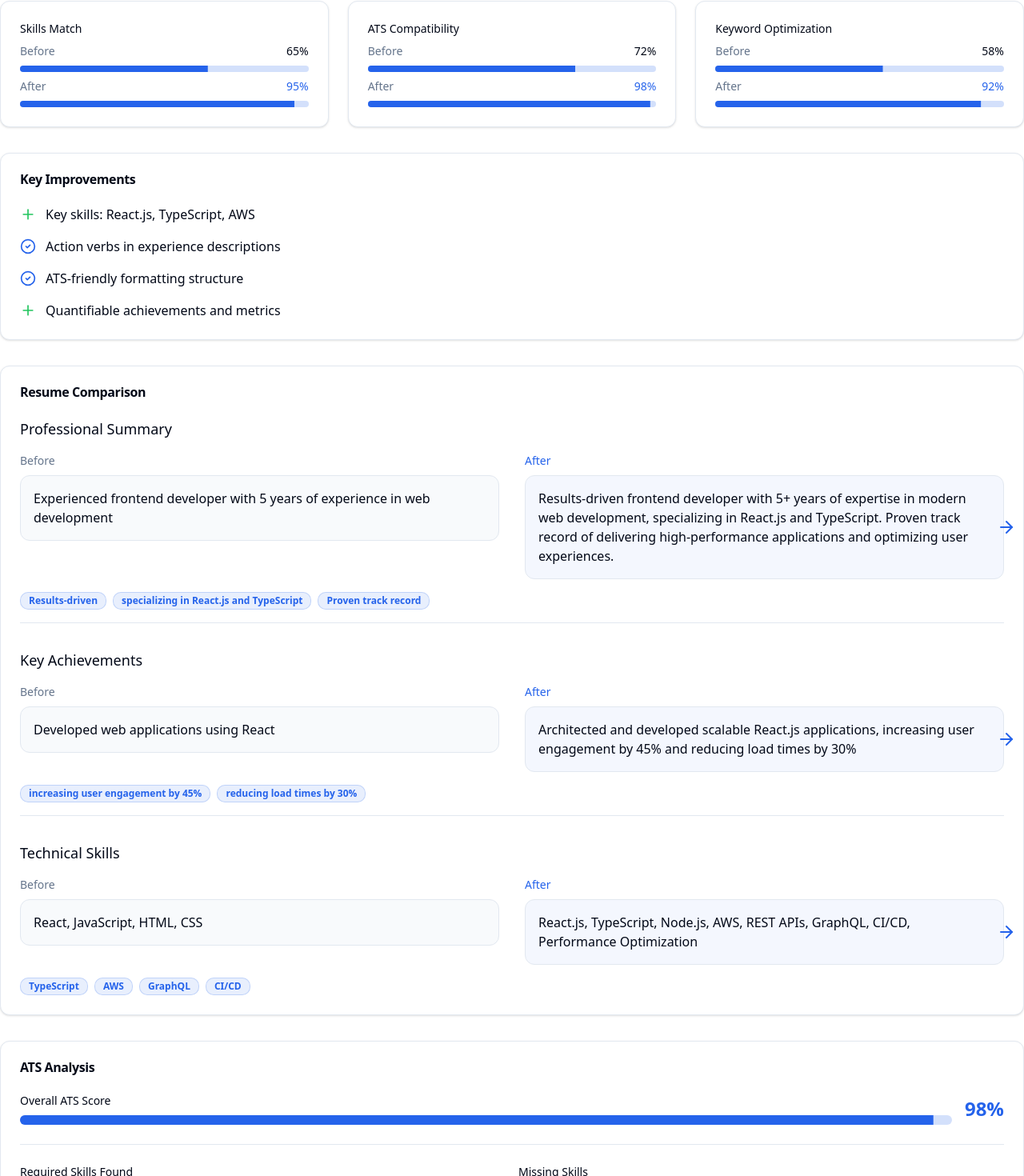
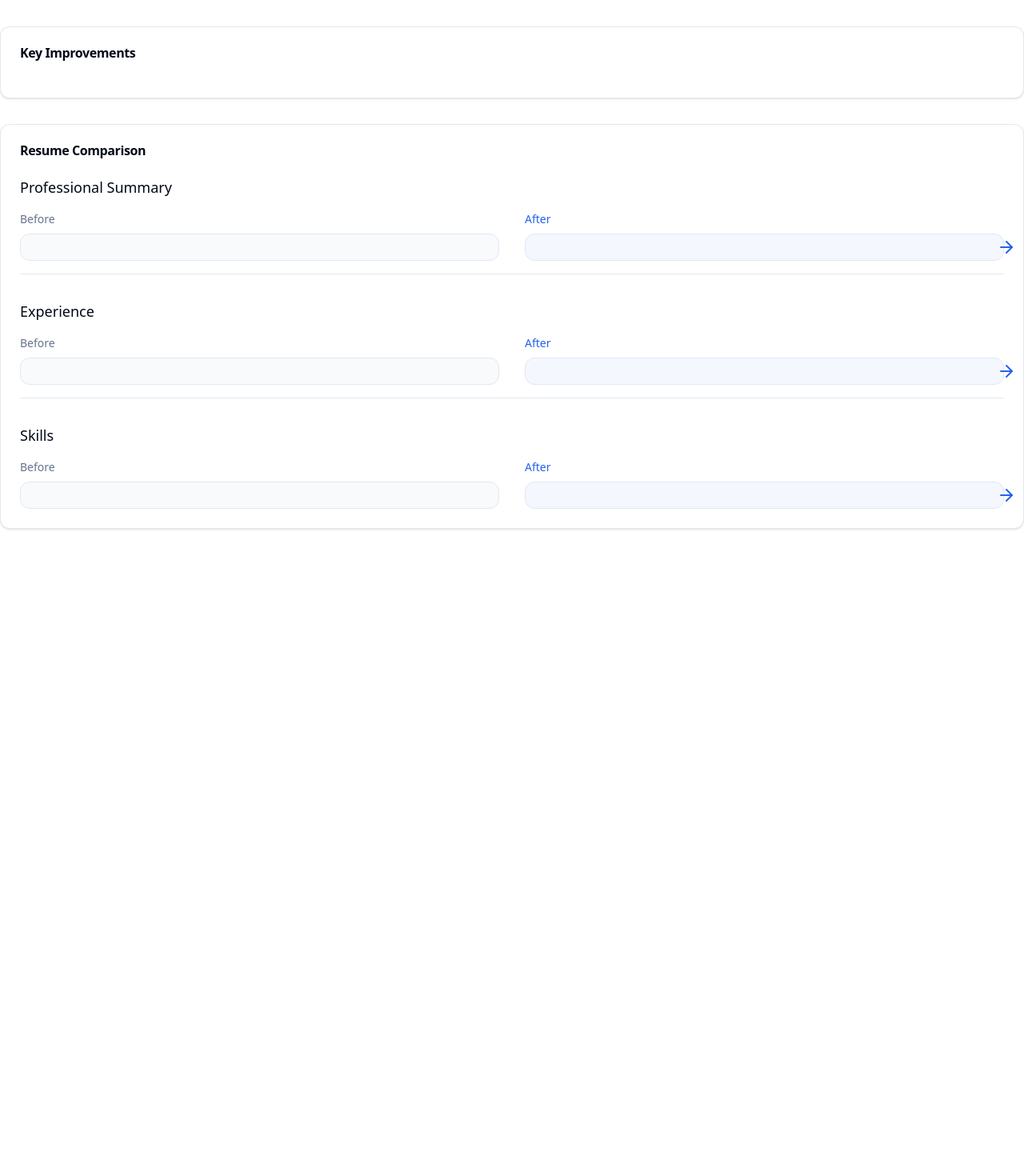
Before and after one commit to orozcop9/TailorMyResume-AI, a Next.js app: page /optimize/results in a window 1280 px wide. Shown: the part 163-1633 px from the top of the page at 80% size. After the commit the page ends 888 px from the top, so only its background shows below. Built offline with nearby package versions, Linux system fonts and the light colour scheme.

Commit message:
fix(results): Update ResultsView to display actual resume content

```diff
--- a/src/components/optimize/OptimizeForm.tsx
+++ b/src/components/optimize/OptimizeForm.tsx
@@ -58,7 +58,15 @@ export function OptimizeForm() {
         throw new Error(data.error || "Failed to optimize resume");
       }
 
-      router.push("/optimize/results");
+      router.push({
+        pathname: "/optimize/results",
+        query: {
+          originalContent: encodeURIComponent(data.originalContent),
+          optimizedContent: encodeURIComponent(data.optimizedContent),
+          improvements: encodeURIComponent(JSON.stringify(data.improvements)),
+          keyChanges: encodeURIComponent(JSON.stringify(data.keyChanges))
+        }
+      });
     } catch (error) {
       toast({
         title: "Optimization Failed",
--- a/src/components/optimize/ResultsView.tsx
+++ b/src/components/optimize/ResultsView.tsx
@@ -2,7 +2,6 @@
 import { useState } from "react";
 import { Button } from "@/components/ui/button";
 import { Card, CardContent, CardHeader, CardTitle } from "@/components/ui/card";
-import { Tabs, TabsContent, TabsList, TabsTrigger } from "@/components/ui/tabs";
 import { Progress } from "@/components/ui/progress";
 import { Badge } from "@/components/ui/badge";
 import { Download, Share2, CheckCircle2, AlertCircle, Plus, ArrowRight } from "lucide-react";
@@ -11,44 +10,34 @@ import { useToast } from "@/hooks/use-toast";
 import { Dialog, DialogContent, DialogHeader, DialogTitle, DialogTrigger } from "@/components/ui/dialog";
 import { Input } from "@/components/ui/input";
 
-export function ResultsView() {
-  const [activeTab, setActiveTab] = useState("comparison");
+interface ResultsViewProps {
+  originalContent: string;
+  optimizedContent: string;
+  improvements: {
+    skillsMatch: number;
+    atsCompatibility: number;
+    keywordOptimization: number;
+  };
+  keyChanges: string[];
+}
+
+export function ResultsView({ originalContent, optimizedContent, improvements, keyChanges }: ResultsViewProps) {
   const [shareUrl, setShareUrl] = useState("");
   const { toast } = useToast();
 
-  const improvements = [
-    { type: "Skills Match", before: 65, after: 95 },
-    { type: "ATS Compatibility", before: 72, after: 98 },
-    { type: "Keyword Optimization", before: 58, after: 92 }
-  ];
-
-  const keyChanges = [
-    { type: "added", text: "Key skills: React.js, TypeScript, AWS" },
-    { type: "improved", text: "Action verbs in experience descriptions" },
-    { type: "optimized", text: "ATS-friendly formatting structure" },
-    { type: "added", text: "Quantifiable achievements and metrics" }
-  ];
-
-  const beforeAfterComparison = [
-    {
-      section: "Professional Summary",
-      before: "Experienced frontend developer with 5 years of experience in web development",
-      after: "Results-driven frontend developer with 5+ years of expertise in modern web development, specializing in React.js and TypeScript. Proven track record of delivering high-performance applications and optimizing user experiences.",
-      highlights: ["Results-driven", "specializing in React.js and TypeScript", "Proven track record"]
-    },
-    {
-      section: "Key Achievements",
-      before: "Developed web applications using React",
-      after: "Architected and developed scalable React.js applications, increasing user engagement by 45% and reducing load times by 30%",
-      highlights: ["increasing user engagement by 45%", "reducing load times by 30%"]
-    },
-    {
-      section: "Technical Skills",
-      before: "React, JavaScript, HTML, CSS",
-      after: "React.js, TypeScript, Node.js, AWS, REST APIs, GraphQL, CI/CD, Performance Optimization",
-      highlights: ["TypeScript", "AWS", "GraphQL", "CI/CD"]
-    }
-  ];
+  const sections = [
+    { title: "Professional Summary", content: originalContent },
+    { title: "Experience", content: originalContent },
+    { title: "Skills", content: originalContent }
+  ].map(section => {
+    const originalSection = extractSection(section.title, originalContent);
+    const optimizedSection = extractSection(section.title, optimizedContent);
+    return {
+      ...section,
+      before: originalSection,
+      after: optimizedSection
+    };
+  });
 
   const handleDownloadPDF = async () => {
     try {
@@ -56,9 +45,9 @@ export function ResultsView() {
         method: "POST",
         headers: { "Content-Type": "application/json" },
         body: JSON.stringify({
-          content: document.querySelector(".optimized-content")?.innerHTML,
+          content: optimizedContent,
           improvements,
-          keyChanges: keyChanges.map(k => k.text),
+          keyChanges
         }),
       });
 
@@ -159,21 +148,13 @@ export function ResultsView() {
       </div>
 
       <div className="grid grid-cols-3 gap-6">
-        {improvements.map((item) => (
-          <Card key={item.type}>
+        {Object.entries(improvements).map(([key, value]) => (
+          <Card key={key}>
             <CardContent className="pt-6">
-              <div className="text-sm font-medium">{item.type}</div>
-              <div className="mt-2 space-y-2">
-                <div className="flex items-center justify-between text-sm">
-                  <span className="text-muted-foreground">Before</span>
-                  <span>{item.before}%</span>
-                </div>
-                <Progress value={item.before} className="h-2" />
-                <div className="flex items-center justify-between text-sm">
-                  <span className="text-muted-foreground">After</span>
-                  <span className="text-primary">{item.after}%</span>
-                </div>
-                <Progress value={item.after} className="h-2 bg-primary/20" />
+              <div className="text-sm font-medium">{formatMetricName(key)}</div>
+              <div className="mt-2">
+                <Progress value={value} className="h-2" />
+                <div className="text-sm mt-2 text-right">{value}%</div>
               </div>
             </CardContent>
           </Card>
@@ -188,12 +169,8 @@ export function ResultsView() {
           <div className="space-y-4">
             {keyChanges.map((change, index) => (
               <div key={index} className="flex items-start gap-3">
-                {change.type === "added" ? (
-                  <Plus className="h-5 w-5 text-green-500 mt-0.5" />
-                ) : (
-                  <CheckCircle2 className="h-5 w-5 text-primary mt-0.5" />
-                )}
-                <span>{change.text}</span>
+                <Plus className="h-5 w-5 text-green-500 mt-0.5" />
+                <span>{change}</span>
               </div>
             ))}
           </div>
@@ -206,9 +183,9 @@ export function ResultsView() {
         </CardHeader>
         <CardContent>
           <div className="space-y-8">
-            {beforeAfterComparison.map((section, index) => (
+            {sections.map((section, index) => (
               <div key={index} className="space-y-4">
-                <h3 className="font-medium text-lg">{section.section}</h3>
+                <h3 className="font-medium text-lg">{section.title}</h3>
                 <div className="grid grid-cols-2 gap-8">
                   <div className="space-y-2">
                     <div className="text-sm font-medium text-muted-foreground">Before</div>
@@ -224,64 +201,27 @@ export function ResultsView() {
                     </div>
                   </div>
                 </div>
-                <div className="flex flex-wrap gap-2 mt-2">
-                  {section.highlights.map((highlight, i) => (
-                    <Badge key={i} variant="secondary" className="bg-primary/10 text-primary border-primary/20">
-                      {highlight}
-                    </Badge>
-                  ))}
-                </div>
-                {index < beforeAfterComparison.length - 1 && <Separator />}
+                {index < sections.length - 1 && <Separator />}
               </div>
             ))}
-          </div>
-        </CardContent>
-      </Card>
-
-      <Card>
-        <CardHeader>
-          <CardTitle>ATS Analysis</CardTitle>
-        </CardHeader>
-        <CardContent>
-          <div className="space-y-6">
-            <div className="flex items-center gap-4">
-              <div className="flex-1">
-                <div className="text-sm font-medium mb-2">Overall ATS Score</div>
-                <Progress value={98} className="h-3" />
-              </div>
-              <div className="text-2xl font-bold text-primary">98%</div>
-            </div>
-
-            <Separator />
-
-            <div className="grid grid-cols-2 gap-4">
-              <div>
-                <div className="text-sm font-medium mb-4">Required Skills Found</div>
-                <div className="flex flex-wrap gap-2">
-                  {["React.js", "TypeScript", "Node.js", "AWS", "REST APIs"].map((skill) => (
-                    <Badge key={skill} variant="secondary" className="flex items-center gap-1">
-                      <CheckCircle2 className="h-3 w-3" />
-                      {skill}
-                    </Badge>
-                  ))}
-                </div>
-              </div>
-
-              <div>
-                <div className="text-sm font-medium mb-4">Missing Skills</div>
-                <div className="flex flex-wrap gap-2">
-                  {["GraphQL"].map((skill) => (
-                    <Badge key={skill} variant="outline" className="flex items-center gap-1 text-muted-foreground">
-                      <AlertCircle className="h-3 w-3" />
-                      {skill}
-                    </Badge>
-                  ))}
-                </div>
-              </div>
-            </div>
           </div>
         </CardContent>
       </Card>
     </div>
   );
 }
+
+function extractSection(sectionTitle: string, content: string): string {
+  const sections = content.split(/\n(?=[A-Z])/);
+  const section = sections.find(s =>
+    s.toLowerCase().includes(sectionTitle.toLowerCase())
+  );
+  return section || "";
+}
+
+function formatMetricName(key: string): string {
+  return key
+    .split(/(?=[A-Z])/)
+    .map(word => word.charAt(0).toUpperCase() + word.slice(1))
+    .join(" ");
+}
--- a/src/pages/optimize/results.tsx
+++ b/src/pages/optimize/results.tsx
@@ -2,19 +2,30 @@
 import { Header } from "@/components/layout/Header";
 import { ResultsView } from "@/components/optimize/ResultsView";
 import Head from "next/head";
+import { useRouter } from "next/router";
 
 export default function ResultsPage() {
+  const router = useRouter();
+  const { originalContent, optimizedContent, improvements, keyChanges } = router.query;
+
+  const decodedData = {
+    originalContent: originalContent ? decodeURIComponent(originalContent as string) : "",
+    optimizedContent: optimizedContent ? decodeURIComponent(optimizedContent as string) : "",
+    improvements: improvements ? JSON.parse(decodeURIComponent(improvements as string)) : {},
+    keyChanges: keyChanges ? JSON.parse(decodeURIComponent(keyChanges as string)) : []
+  };
+
   return (
     <>
       <Head>
         <title>Optimization Results - TailorMyResume AI</title>
-        <meta name="description" content="View your AI-optimized resume with improvements and ATS compatibility score." />
+        <meta name="description" content="View your optimized resume results" />
       </Head>
 
       <div className="min-h-screen">
         <Header />
-        <main className="container max-w-7xl py-16">
-          <ResultsView />
+        <main className="container py-16">
+          <ResultsView {...decodedData} />
         </main>
       </div>
     </>
```
